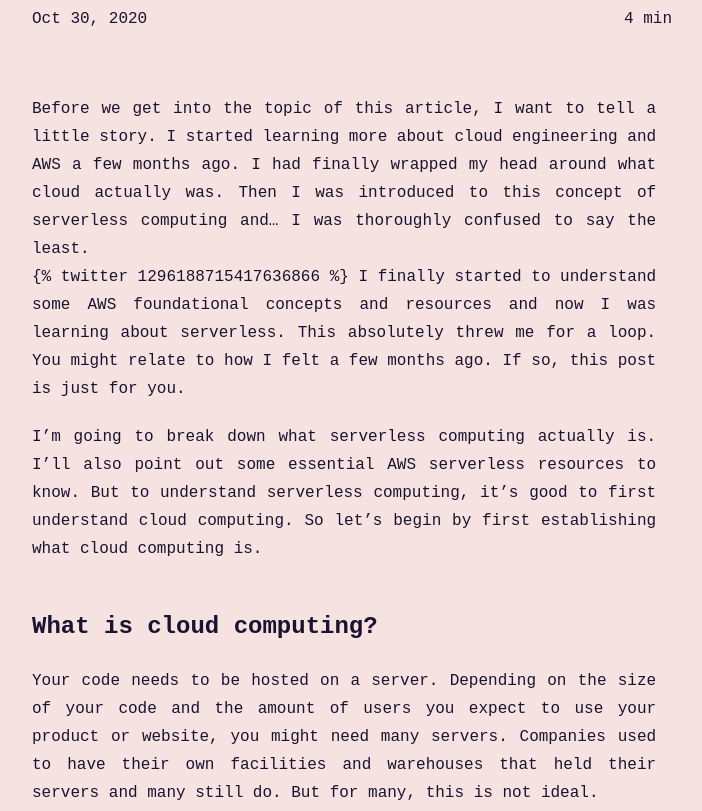
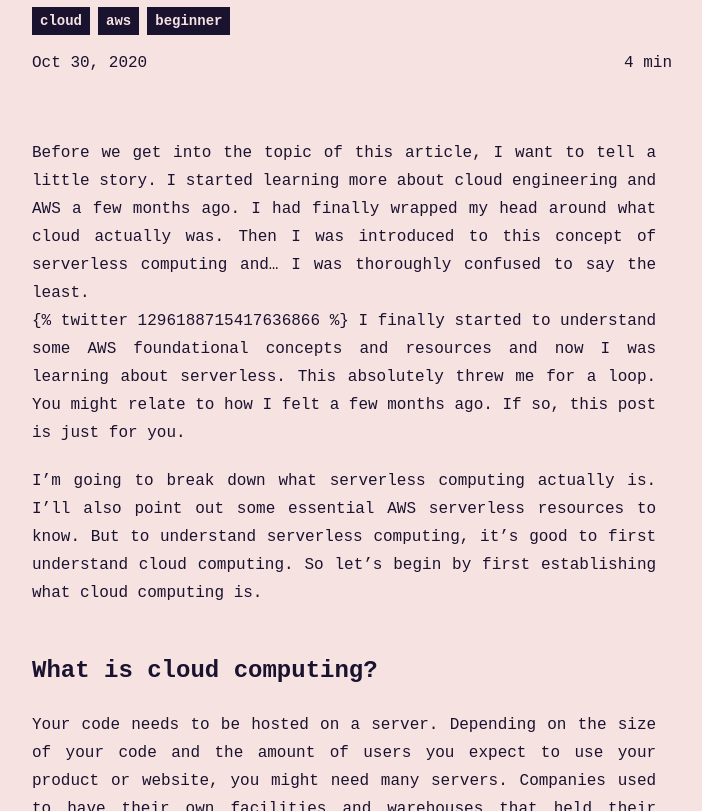
Before and after one commit to ceeoreo/ceeoreo.dev, an Astro site: page /blog/serverless in a window 1280 px wide. Shown: the part 247-1058 px from the top of the page, without its empty margins (288-990 px from the left). Built offline with nearby package versions, Linux system fonts and the light colour scheme; Astro itself is replaced by a stand-in of ours; a web font is replaced by a local one.

Commit message:
Add tags to article pages

```diff
--- a/src/layouts/BlogLayout.astro
+++ b/src/layouts/BlogLayout.astro
@@ -42,6 +42,17 @@
       >
         {frontmatter.title}
       </h1>
+      <div class="flex text-sm gap-2">
+        {
+          frontmatter.tags
+            ? frontmatter.tags.map((tag) => (
+                <span class="-zag-text -zag-bg zag-transition font-semibold py-1 px-2">
+                  {tag}
+                </span>
+              ))
+            : null
+        }
+      </div>
       <div class="flex justify-between">
         <span>{articleDate}</span>
         <span>{frontmatter.time} min</span>
```
